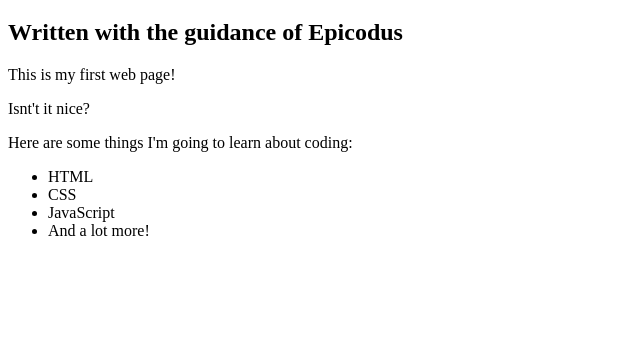
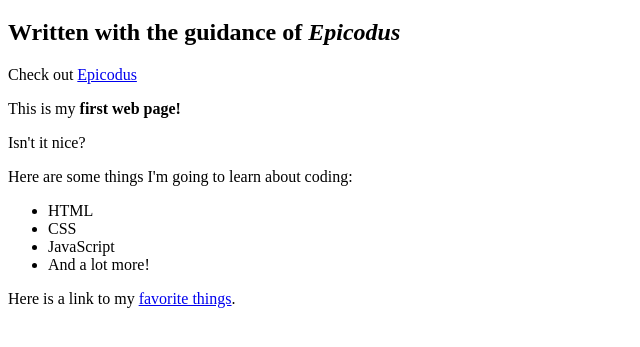
Before and after one commit to Long2589/my-first-webpage, a plain HTML site: page my-first-webpage.html in a window 1280 px wide. Shown: the part 61-408 px from the top of the page, without its empty margins (0-640 px from the left). Drawn offline with Linux system fonts and the light colour scheme.

Commit message:
add inline elements

```diff
--- a/my-first-webpage.html
+++ b/my-first-webpage.html
@@ -5,10 +5,10 @@
   </head>
   <body>
     <h1>My first webpage</h1>
-    <h2>Written with the guidance of Epicodus</h2>
-
-    <p>This is my first web page!</p>
-    <p>Isnt't it  nice?</p>
+    <h2>Written with the guidance of <em>Epicodus</em></h2>
+    <p>Check out <a href="http://www.epicodus.com/">Epicodus</a></p>
+    <p>This is my <strong>first web page!</strong></p>
+    <p>Isn't it  nice?</p>
 
     <p>Here are some things I'm going to learn about coding:</p>
     <ul>
@@ -17,5 +17,7 @@
       <li>JavaScript</li>
       <li>And a lot more!</li>
     </ul>
+
+    <p>Here is a link to my <a href="favorite-things.html">favorite things</a>.</p>
   </body>
 </html>
```
